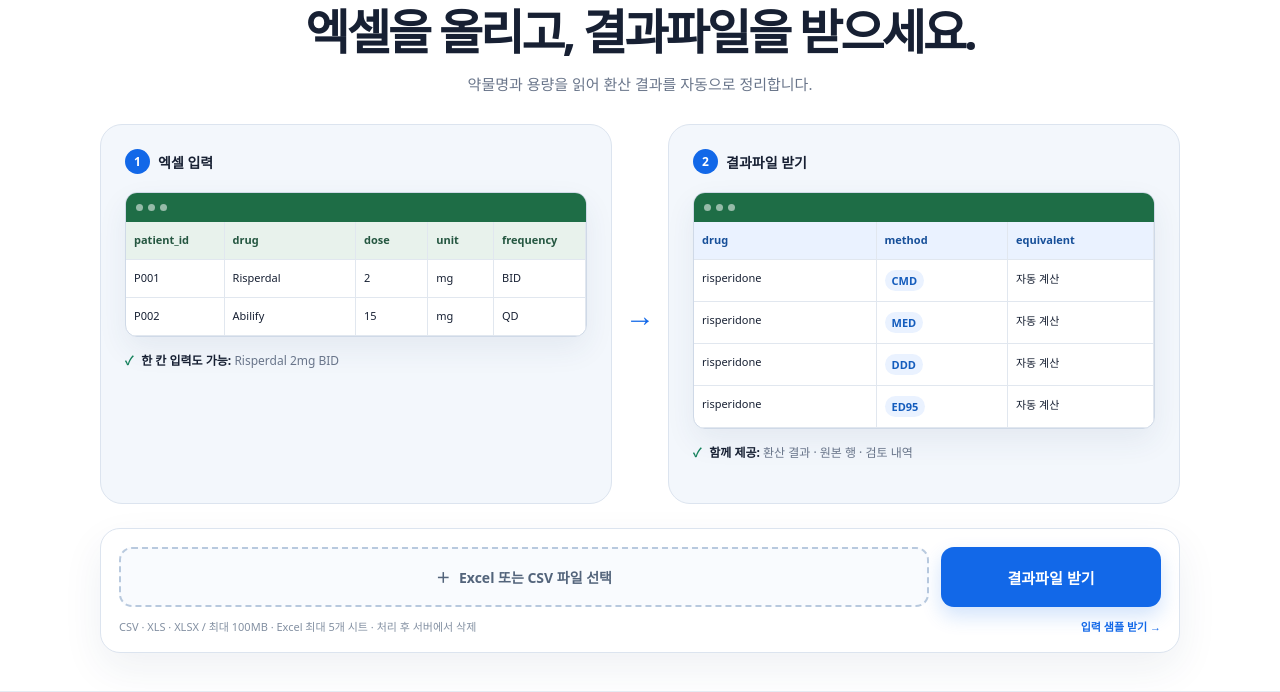
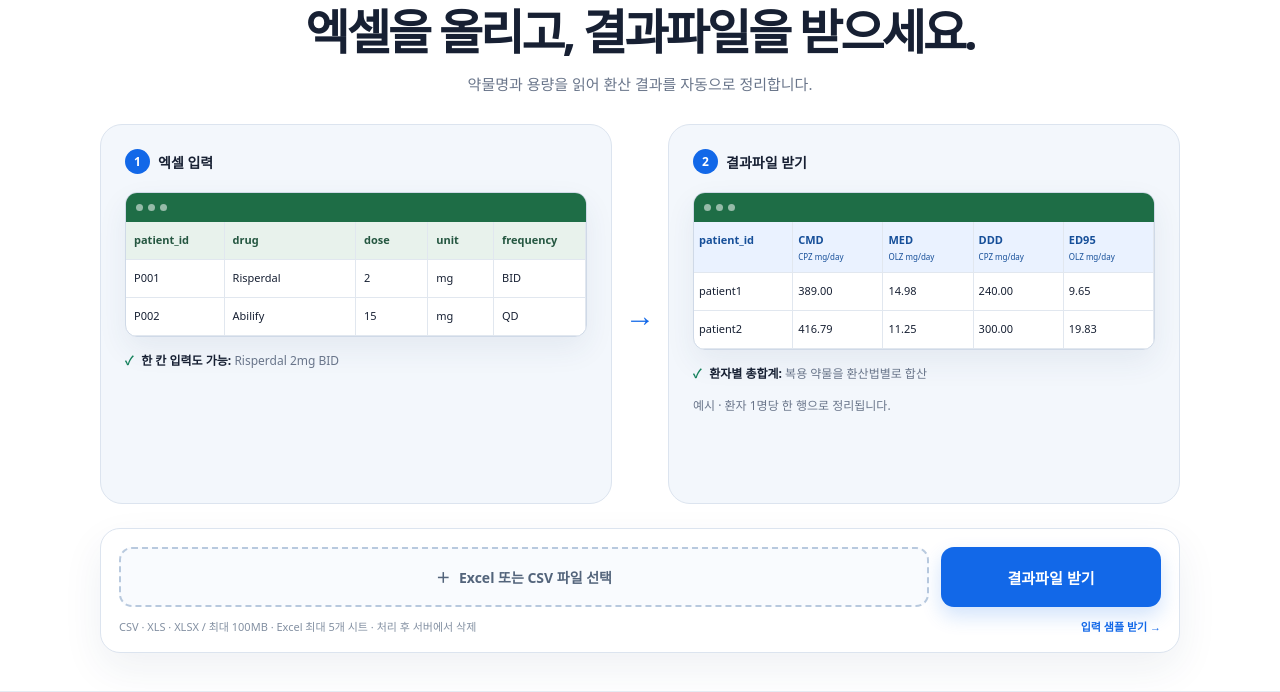
Before and after one commit to YeweonJung/ap-equivalence-calculator, a Flask app: page / in a window 1280 px wide. Shown: the part 118-810 px from the top of the page. Run offline with Flask 3, Linux system fonts and the light colour scheme.

Commit message:
Show patient totals in homepage output illustration

```diff
--- a/data/candidate_retrieval/integration_manifest.json
+++ b/data/candidate_retrieval/integration_manifest.json
@@ -98,7 +98,7 @@
     "services/validator.py": "a6fafa59fbeede8fcbe22a9f85b5554fa2273aa3b4bca0b7623f96586d8e1208",
     "static/quick_check.js": "c0c57712ffc068ec5b86594d5716366f6b0265e090250d59dfaa2ac9a8368441",
     "templates/error.html": "d74a078642cfb2b75d1c5c609f93aa22961f6c62da7f528864d5023e420ec163",
-    "templates/index.html": "8dbe30969e44cfbe96ae3c04517e1d8e9ab7574223ad62245f21d554769e72e1",
+    "templates/index.html": "dfc0e27bc7bddb0a78b77d0dcf8bed5beb34b90b08c5df6401fdc7398c0d7fcd",
     "templates/results.html": "e3b0c44298fc1c149afbf4c8996fb92427ae41e4649b934ca495991b7852b855",
     "tests/annotated_equivalence_cases.csv": "2303b146c02bc36243bd4866b3ada189fa5ae081f8ae5e4ebedaeae4baba7cfa",
     "tests/conftest.py": "8659c4f6af34a32f61ecc29774fd873cf628e7e0828ce9ff04773418357a6cc6",
@@ -171,5 +171,5 @@
       "services/release.py": "942c11142c6156a9ceb0bac0fc313d8db3106e68c135e58ffb6b7cdef35f129b"
     }
   },
-  "homepage_review": "User requested preserving the spreadsheet input/output reference layout, shorter copy, and Korean/English candidate text wrapping; reviewed at 320/390/900/1440px. Calculation sources unchanged."
+  "homepage_review": "User requested only the right output illustration show one row per patient with method-specific totals. Example values calculated from the existing input example using the application."
 }
--- a/templates/index.html
+++ b/templates/index.html
@@ -31,6 +31,7 @@
 
 
 .parser button{font-family:inherit}.parser input[type=checkbox]{width:16px;min-height:16px;vertical-align:middle}.parser details{margin-top:12px}.parser .manual-correction{padding:8px 12px;margin-top:8px}.parser small{line-height:1.7}.file-label.dragging{border-color:var(--blue);background:#f1f7ff}#upload-status:empty{display:none}#upload-status{font-size:12px;color:var(--muted);overflow-wrap:anywhere}#upload-status[data-error=true]{color:#a43720}
+.patient-result-grid{display:grid;grid-template-columns:1.1fr repeat(4,1fr);font-size:11px}.patient-result-grid .cell{padding:10px 5px;white-space:normal;overflow-wrap:anywhere}.patient-result-grid .cell:nth-child(-n+5){background:#eaf2ff;color:#164f99;font-weight:900}.patient-result-grid small{display:block;font-size:8px;font-weight:500;margin-top:4px}@media(max-width:400px){.patient-result-grid{font-size:9px}.patient-result-grid .cell{padding:9px 3px}.patient-result-grid small{font-size:7px}}
 </style>
 </head>
 <body>
@@ -50,16 +51,15 @@
             <div class="hint"><span class="check">✓</span><span><b>한 칸 입력도 가능:</b> Risperdal 2mg BID</span></div>
           </section>
           <div class="arrow" aria-hidden="true">→</div>
-          <section class="panel" aria-label="출력 엑셀 예시">
+          <section class="panel" aria-label="환자별 총합계 결과 예시">
             <div class="panel-label"><span class="number">2</span>결과파일 받기</div>
-            <div class="sheet"><div class="sheet-head"><span class="dot"></span><span class="dot"></span><span class="dot"></span></div><div class="result-grid">
-              <div class="cell">drug</div><div class="cell">method</div><div class="cell">equivalent</div>
-              <div class="cell">risperidone</div><div class="cell"><span class="method-pill">CMD</span></div><div class="cell">자동 계산</div>
-              <div class="cell">risperidone</div><div class="cell"><span class="method-pill">MED</span></div><div class="cell">자동 계산</div>
-              <div class="cell">risperidone</div><div class="cell"><span class="method-pill">DDD</span></div><div class="cell">자동 계산</div>
-              <div class="cell">risperidone</div><div class="cell"><span class="method-pill">ED95</span></div><div class="cell">자동 계산</div>
+            <div class="sheet"><div class="sheet-head"><span class="dot"></span><span class="dot"></span><span class="dot"></span></div><div class="patient-result-grid">
+              <div class="cell">patient_id</div><div class="cell">CMD<small>CPZ mg/day</small></div><div class="cell">MED<small>OLZ mg/day</small></div><div class="cell">DDD<small>CPZ mg/day</small></div><div class="cell">ED95<small>OLZ mg/day</small></div>
+              <div class="cell">patient1</div><div class="cell">389.00</div><div class="cell">14.98</div><div class="cell">240.00</div><div class="cell">9.65</div>
+              <div class="cell">patient2</div><div class="cell">416.79</div><div class="cell">11.25</div><div class="cell">300.00</div><div class="cell">19.83</div>
             </div></div>
-            <div class="hint"><span class="check">✓</span><span><b>함께 제공:</b> 환산 결과 · 원본 행 · 검토 내역</span></div>
+            <div class="hint"><span class="check">✓</span><span><b>환자별 총합계:</b> 복용 약물을 환산법별로 합산</span></div>
+            <div class="hint"><span>예시 · 환자 1명당 한 행으로 정리됩니다.</span></div>
           </section>
         </div>
         <section class="upload" aria-label="데이터 파일 업로드">
```
